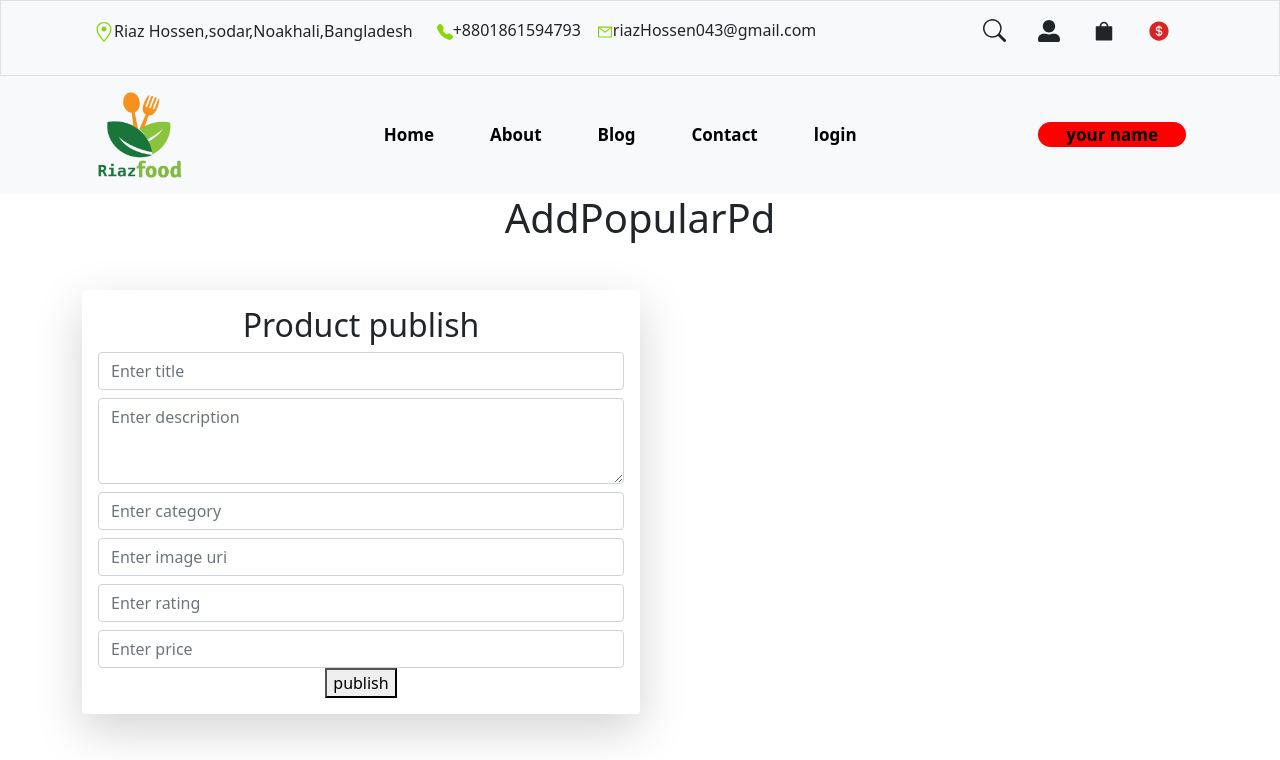
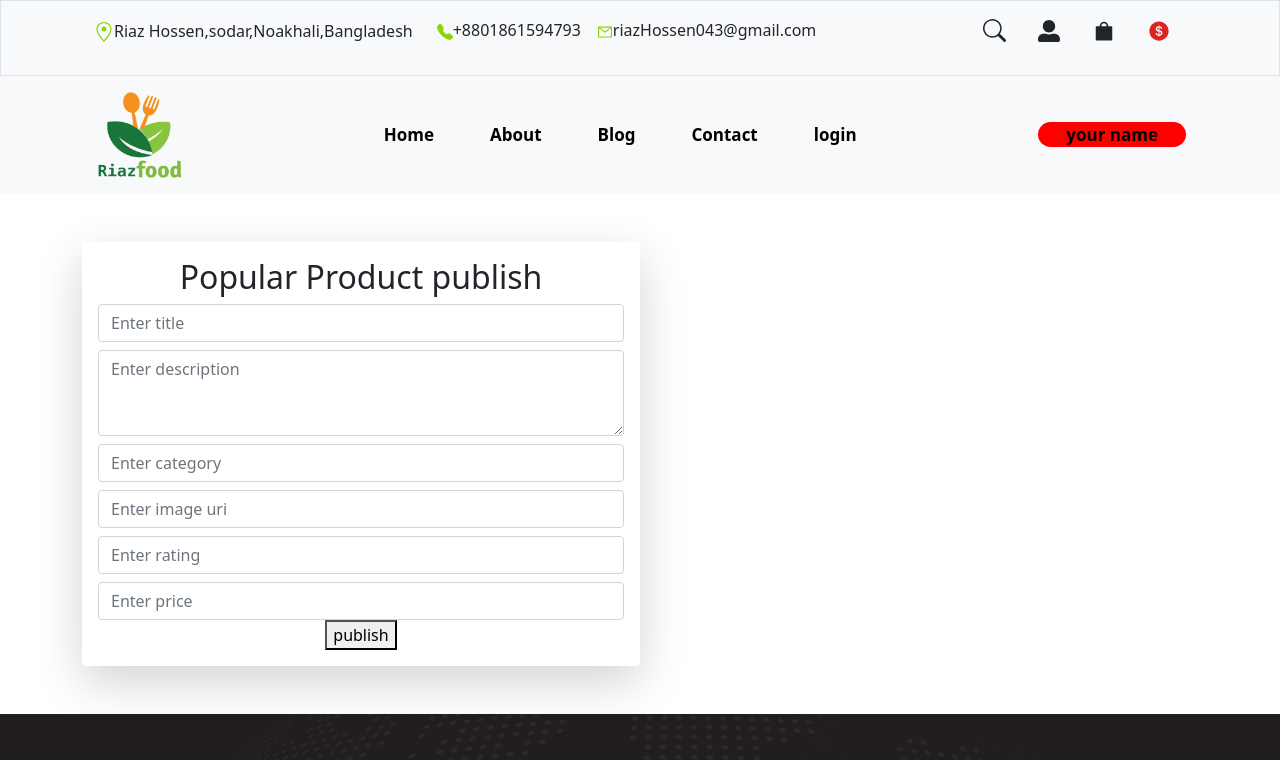
Before and after one commit to Riazalmahmud/food-lalivary-client-site, a React (Create React App) app: page /AddPopularPd in a window 1280 px wide. Shown: the top 760 px of the page. Built offline with nearby package versions, Linux system fonts and the light colour scheme; no server answers; grey boxes are pictures that could not be loaded.

Commit message:
add population

```diff
--- a/src/SharePage/AddPopularPd/AddPopularPd.js
+++ b/src/SharePage/AddPopularPd/AddPopularPd.js
@@ -7,21 +7,18 @@ const AddPopularPd = () => {
   const { register, handleSubmit } = useForm();
   const onSubmit = (data) => {
     console.log(data);
-    axios
-      .post("https://murmuring-cove-81107.herokuapp.com/products", data)
-      .then((res) => {
-        if (res.data.insertedId) {
-          <Alert severity="success">Successfully product publish </Alert>;
-        }
-      });
+    axios.post("http://localhost:5000/popular_pd", data).then((res) => {
+      if (res.data.insertedId) {
+        <Alert severity="success">Successfully popular product publish </Alert>;
+      }
+    });
   };
 
   return (
     <div>
-      <h1>AddPopularPd</h1>
       <div className="container my-5">
         <div className="login-form shadow-lg p-3 mb-5 bg-body rounded w-50">
-          <h2>Product publish </h2>
+          <h2> Popular Product publish </h2>
           <form onSubmit={handleSubmit(onSubmit)} className="login-design">
             <Form.Control
               {...register("title")}
```
